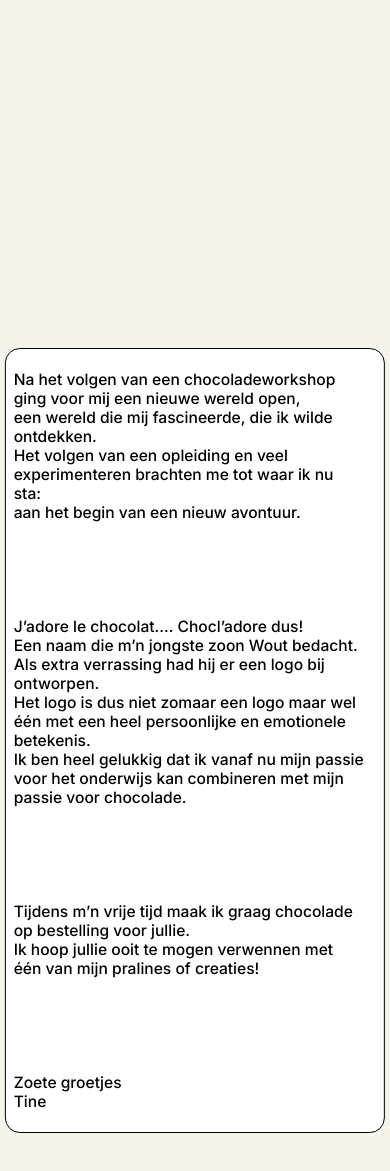
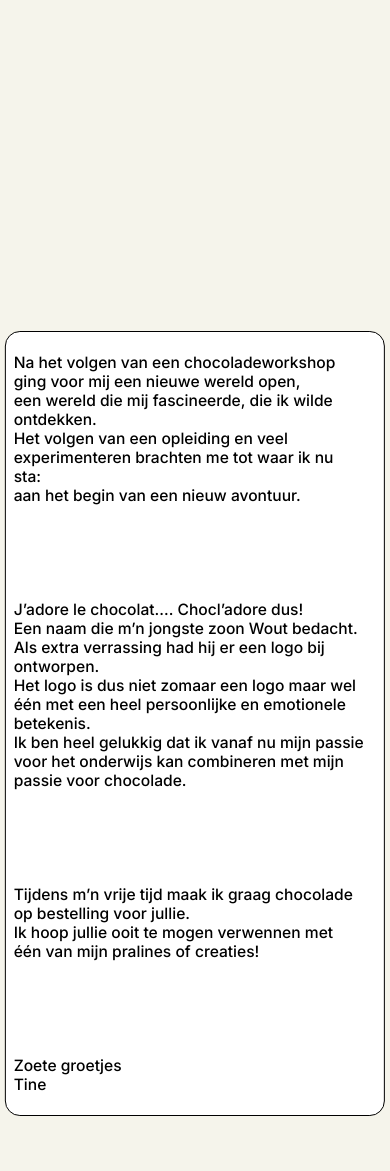
Before and after one commit to larsv2801/Chocladore, a plain HTML site: page index.html in a window 390 px wide. Shown: the part 445-1616 px from the top of the page. Drawn offline with Linux system fonts and the light colour scheme.

Commit message:
Update index.html

```diff
--- a/index.html
+++ b/index.html
@@ -294,7 +294,7 @@
             font-weight:500;
             position:absolute;
             left:50%;
-            top:94vh;
+            top:92vh;
             transform: translate(-50%, 0%);
             width:93dvw;
             padding:2vw;
@@ -589,6 +589,8 @@ We zijn ook steeds telefonisch bereikbaar.
 
             document.getElementById(welk + "nav").style.color = "#e97132";
             document.getElementById("mobile" + welk + "nav").style.color = "#e97132";
+
+            window.scrollTo({ top: 0, behavior: "auto" });
         }
 
         function openmenu(){
```
